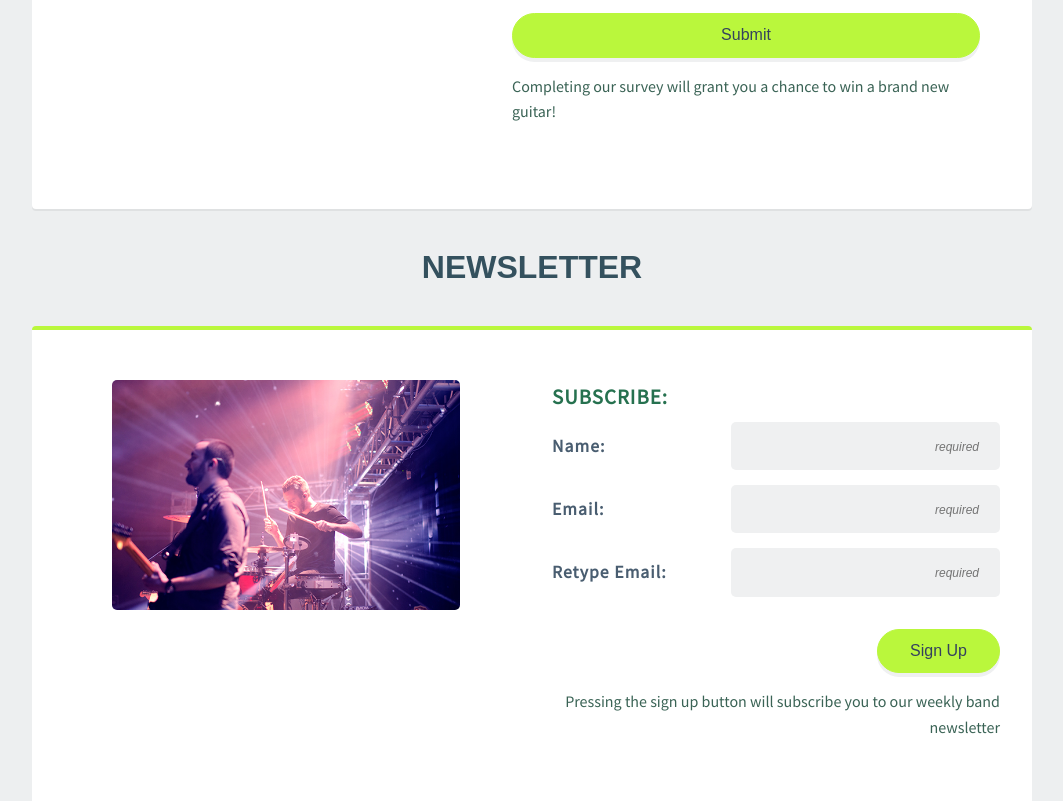
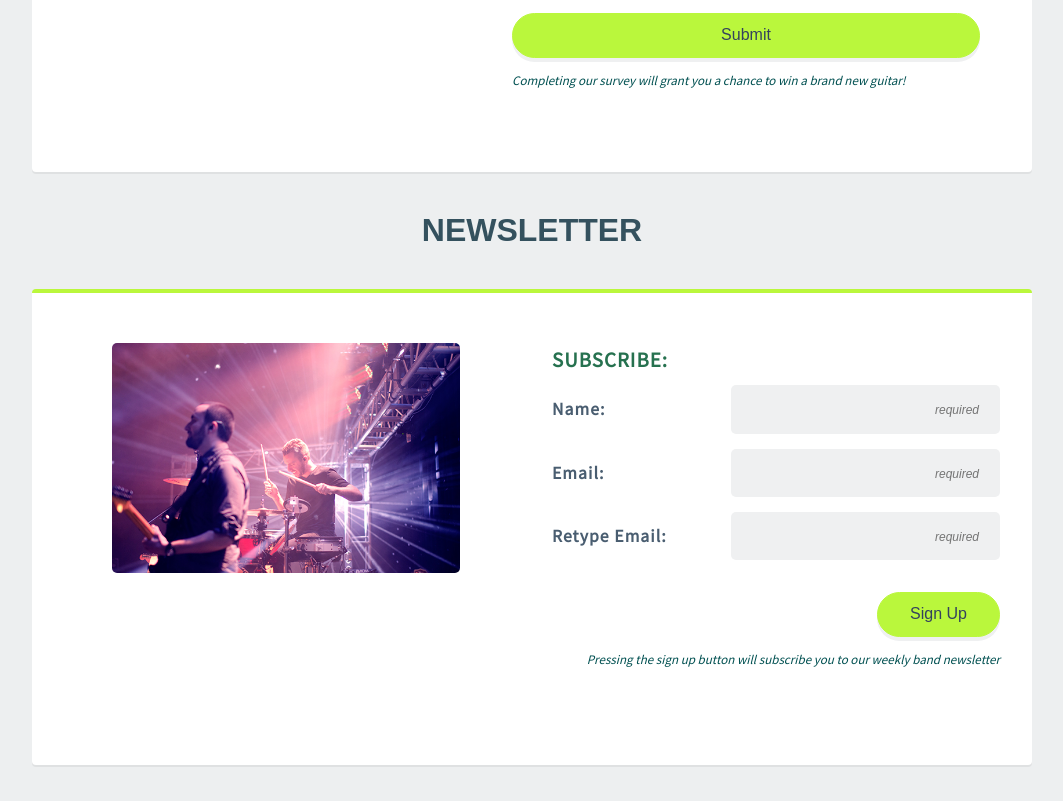
Before and after one commit to SofianMourabit/accessibility-refactor, a website: page survey.html in a window 1280 px wide. Shown: the part 1195-1996 px from the top of the page, without its empty margins (108-1171 px from the left). Drawn offline with Linux system fonts and the light colour scheme; a web font is replaced by a local one.

Commit message:
added styling to aria-describedby label

```diff
--- a/scss/base/_base.scss
+++ b/scss/base/_base.scss
@@ -138,7 +138,11 @@ a {
   border: 1px solid #baf73c;
   box-shadow: 0 4px 0 rgb(239, 240, 241);
 }
-
+.info {
+    color: #005051;
+    font-style: italic;
+    font-size: small;
+}
 
 .clearfix {
   clear: both;
--- a/survey.html
+++ b/survey.html
@@ -63,7 +63,7 @@
               </div>
               <div class="col">
                 <button class="button" type="submit" aria-describedby="submit">Submit</button>
-                <p id="submit">Completing our survey will grant you a chance to win a brand new guitar!</p>
+                <p class="info" id="submit">Completing our survey will grant you a chance to win a brand new guitar!</p>
               </div>
             </fieldset>
 
@@ -94,7 +94,7 @@
                 </li>
               </ul>
               <button class="button" type="submit" aria-describedby="signup">Sign Up</button>
-              <p id="signup">Pressing the sign up button will subscribe you to our weekly band newsletter</p>
+              <p class="info" id="signup">Pressing the sign up button will subscribe you to our weekly band newsletter</p>
             </fieldset>
           </form>
         </div>
```
Also changed, not shown: css/main.css, 1 other file.
